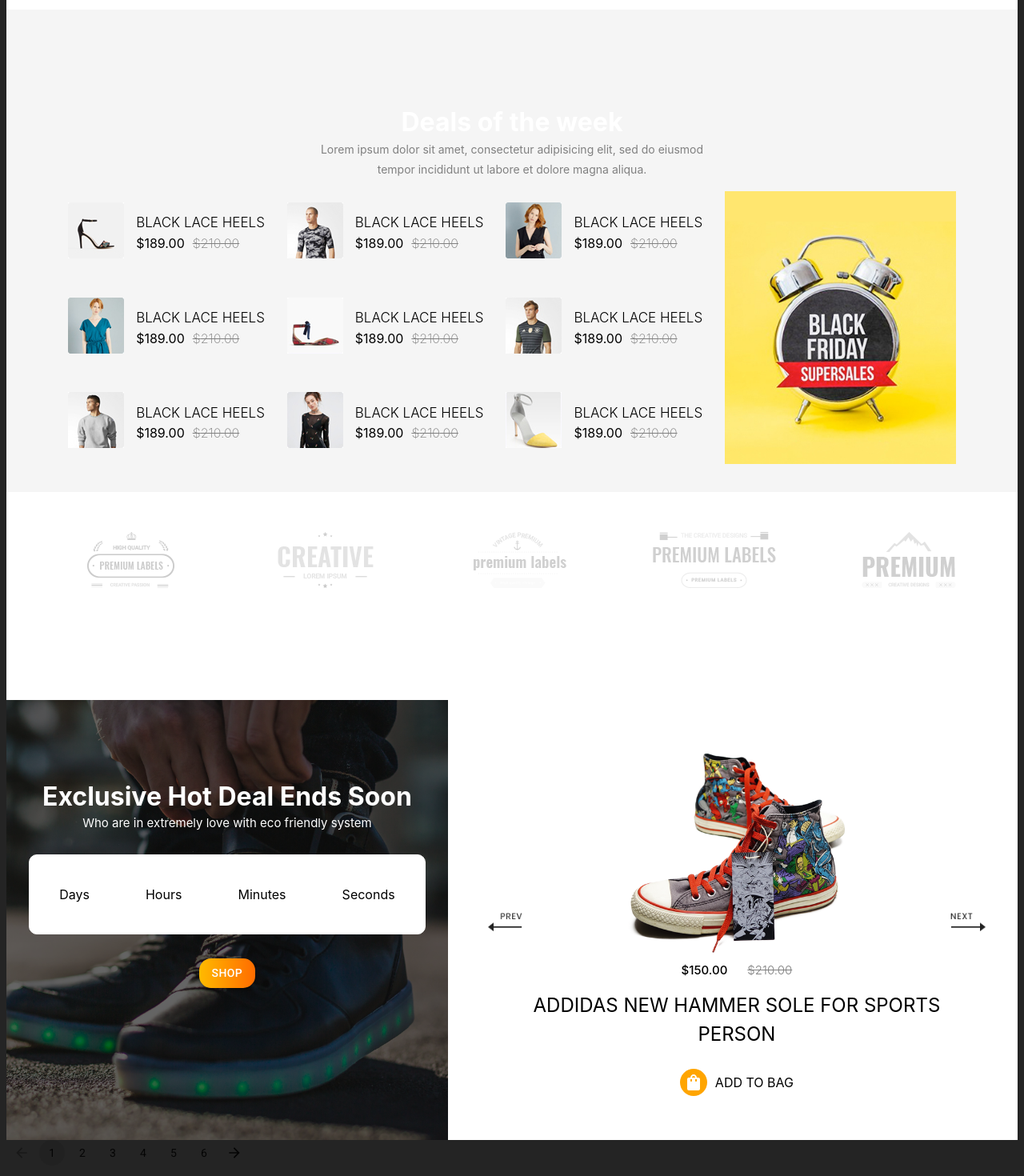
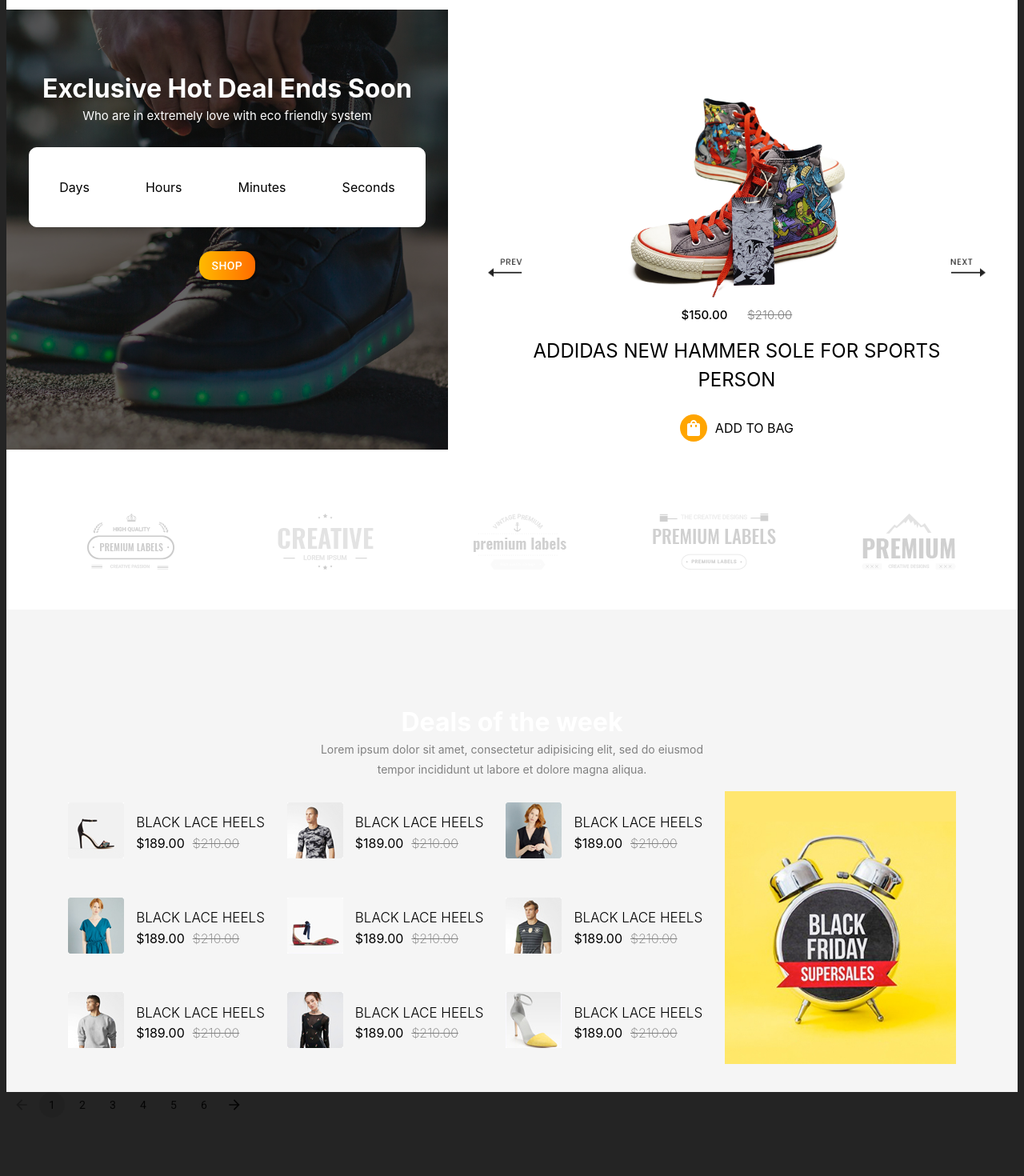
Before and after one commit to BridgetKas/ShoeStore, a React (Vite) app: page / in a window 1280 px wide. Shown: the part 2420-3890 px from the top of the page at 80% size. Built offline with nearby package versions, Linux system fonts and the light colour scheme.

Commit message:
Fixed overlay Component

```diff
--- a/src/components/common/Shoe/Shoes.jsx
+++ b/src/components/common/Shoe/Shoes.jsx
@@ -13,11 +13,6 @@
 import image8 from '../../../assets/ShopImages/p7.jpg';
 import prev from '../../../assets/prev.png'
 import next from '../../../assets/next.png'
-
-
-
-
-
 import styles from './shoe.module.css'
 import ShoppingBagIcon from '@mui/icons-material/ShoppingBag';
 import FavoriteBorderIcon from '@mui/icons-material/FavoriteBorder';
--- a/src/components/exclusive/exclusive.jsx
+++ b/src/components/exclusive/exclusive.jsx
@@ -13,7 +13,7 @@
   return (
     <div className={styles.mainContainer}>
       <div className={styles.imageContainer}>
-        <h1>Exclusive Hot Deal Ends Soon</h1>
+        <h1 className={styles.exclusive}>Exclusive Hot Deal Ends Soon</h1>
         <p className={styles.description}>Who are in extremely love with eco friendly system</p>
         <div className={styles.dateContainer}>
           <div><span id="days"></span> Days</div>
--- a/src/components/exclusive/exclusive.module.css
+++ b/src/components/exclusive/exclusive.module.css
@@ -1,5 +1,10 @@
 .mainContainer {
     background-color:#fff;
+    padding-bottom:30px;
+}
+
+.exclusive {
+    margin: 0;
 }
 
 .imageContainer {
@@ -10,7 +15,6 @@
     background-repeat:no-repeat;
     height:550px;
     width:100%;
-    margin-top:90px;
 }
 
 .imageContainer::after {
--- a/src/pages/home/HomePage.jsx
+++ b/src/pages/home/HomePage.jsx
@@ -14,9 +14,9 @@
       <FeaturesComp/>
       <OverlayComp/>
       <ShoeComp/>
+      <ExclusiveComp/>
+      <LogoComp/>
       <DealsComp/>
-      <LogoComp/>
-      <ExclusiveComp/>
       <PaginationComp/>
     </div>
   )
```
